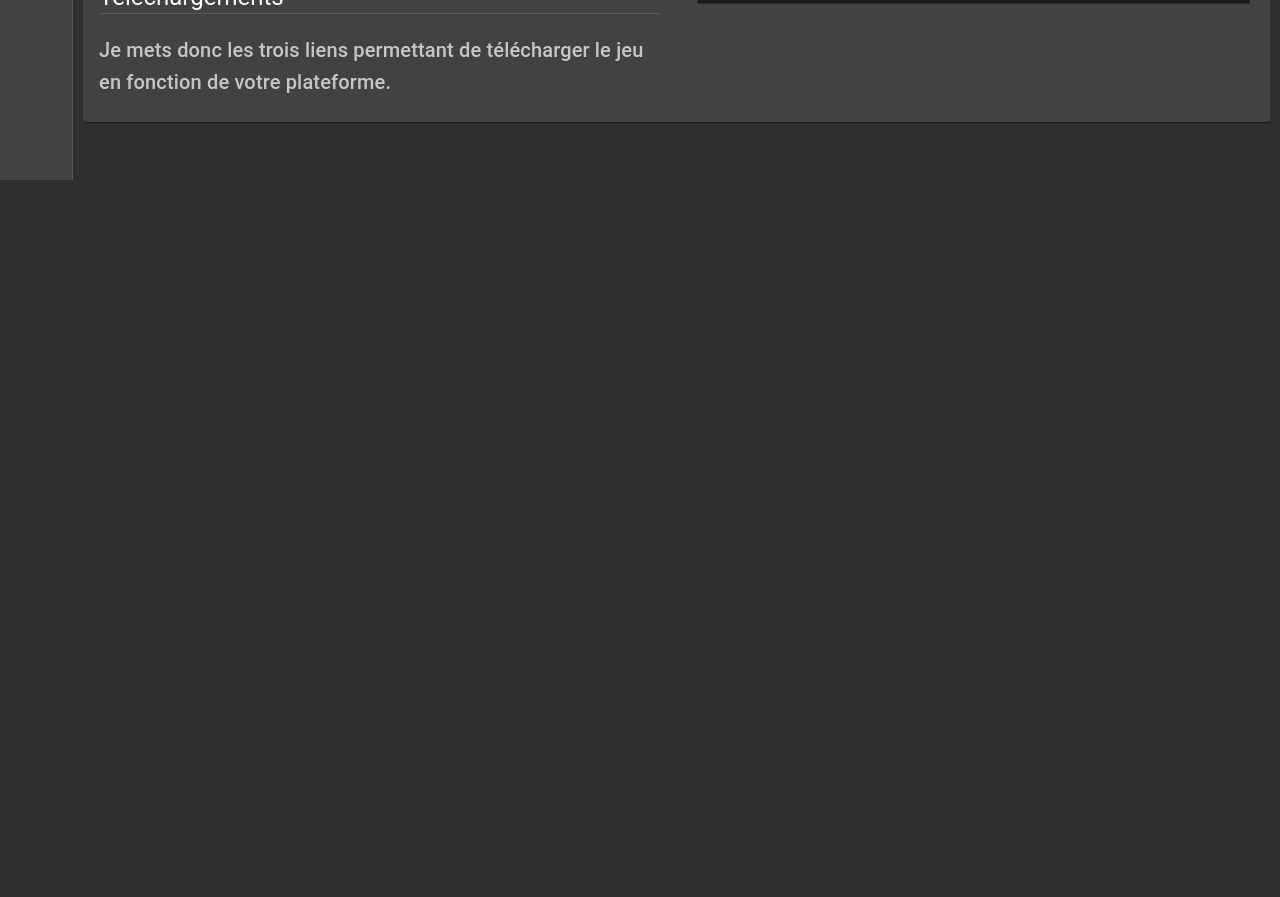
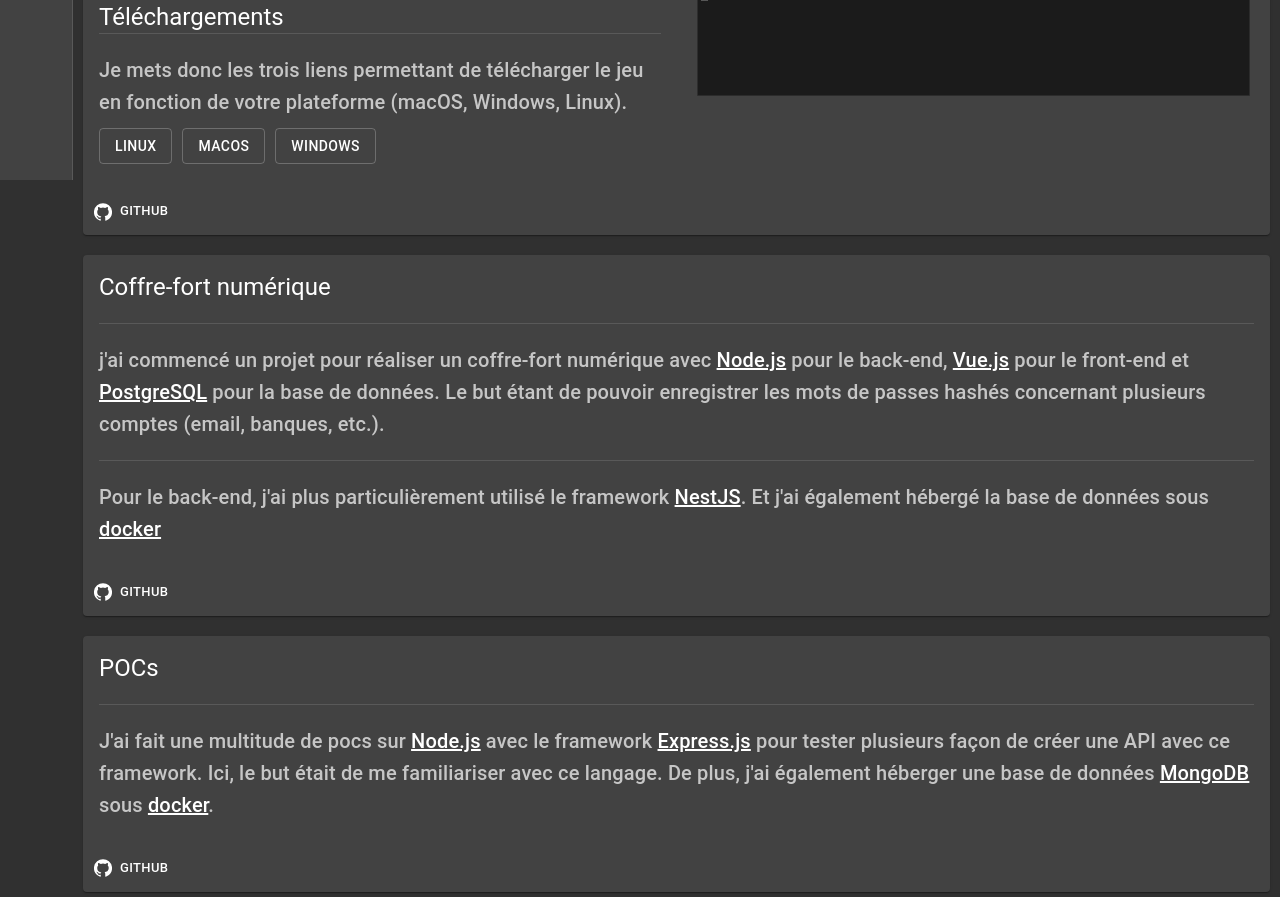
Before and after one commit to Bedhiver/websitefrancisco, a React (Create React App) app: page /projects in a window 1280 px wide. Shown: the part 620-1517 px from the top of the page. Before the commit the page ends 800 px from the top, so only its background shows below. Built offline with nearby package versions, Linux system fonts and the light colour scheme.

Commit message:
feat: project category finished

```diff
--- a/src/assets/assetsProject.js
+++ b/src/assets/assetsProject.js
@@ -1,5 +1,7 @@
+import { Button } from "@material-ui/core";
 import CustomExternalUrl from "../components/CustomExternalUrl";
 import pongScreen from "./pongScreen.png";
+import "./../styles/test.css";
 
 const links = [
   {
@@ -10,11 +12,44 @@ const links = [
     wordLinked: "Electron",
     url: "https://www.electronjs.org/",
   },
+  {
+    wordLinked: "Node.js",
+    url: "https://nodejs.org/fr/",
+  },
+  {
+    wordLinked: "Vue.js",
+    url: "https://vuejs.org/",
+  },
+  {
+    wordLinked: "PostgreSQL",
+    url: "https://www.postgresql.org/",
+  },
+  {
+    wordLinked: "NestJS",
+    url: "https://nestjs.com/",
+  },
+  {
+    wordLinked: "Express.js",
+    url: "https://expressjs.com/",
+  },
+  {
+    wordLinked: "MongoDB",
+    url: "https://www.mongodb.com/fr-fr",
+  },
+  {
+    wordLinked: "docker",
+    url: "https://www.docker.com/",
+  },
 ];
+
+function handleCorrectItem(wordLinked) {
+  return links.find((element) => element.wordLinked === wordLinked);
+}
 
 export const imgArray = [
   {
     id: 1,
+    github: "https://github.com/Bedhiver/GameElectron",
     img: pongScreen,
     title: "Jeu du Ping Pong",
     content: [
@@ -28,17 +63,17 @@ export const imgArray = [
             Pour le réaliser j'ai utlisé deux frameworks. Pour faire un jeu j'ai
             donc eu besoin d'un moteur de jeu,{" "}
             {
-              <CustomExternalUrl
-                wordLinked={links[0].wordLinked}
-                url={links[0].url}
+              <CustomExternalUrl // Phaser 3
+                link={handleCorrectItem("Phaser 3")}
+                isDecoration={true}
               />
             }
             . Ensuite, pour pouvoir en faire un jeu desktop j'ai appris à
             manipuler{" "}
             {
-              <CustomExternalUrl
-                wordLinked={links[1].wordLinked}
-                url={links[1].url}
+              <CustomExternalUrl // Electron
+                link={handleCorrectItem("Electron")}
+                isDecoration={true}
               />
             }
             .
@@ -48,12 +83,153 @@ export const imgArray = [
       {
         subTitle: "",
         description:
-          "J'ai finalement utilisé le package electron-packager pour déployer mon jeu sur les différentes plateformes.",
+          "J'ai finalement utilisé le package npm electron-packager pour déployer mon jeu sur les différentes plateformes.",
       },
       {
         subTitle: "Téléchargements",
-        description:
-          "Je mets donc les trois liens permettant de télécharger le jeu en fonction de votre plateforme.",
+        description: (
+          <div
+            style={{
+              display: "flex",
+              flexWrap: "wrap",
+              gap: "10px",
+            }}
+          >
+            Je mets donc les trois liens permettant de télécharger le jeu en
+            fonction de votre plateforme (macOS, Windows, Linux).
+            <Button variant={"outlined"}>
+              <CustomExternalUrl
+                link={{
+                  wordLinked: "Linux",
+                  url: "https://github.com/Bedhiver/GameElectron/releases/download/0.1.2/GameElectron-Linux.zip",
+                }}
+                isDecoration={false}
+              />
+            </Button>
+            <Button variant={"outlined"}>
+              <CustomExternalUrl
+                link={{
+                  wordLinked: "macOS",
+                  url: "https://github.com/Bedhiver/GameElectron/releases/download/0.1.1/GameElectron-macOS.zip",
+                }}
+                isDecoration={false}
+              />
+            </Button>
+            <Button variant={"outlined"}>
+              <CustomExternalUrl
+                link={{
+                  wordLinked: "Windows",
+                  url: "https://github.com/Bedhiver/GameElectron/releases/download/0.1.0/GameElectron-Windows.zip",
+                }}
+                isDecoration={false}
+              />
+            </Button>
+          </div>
+        ),
+      },
+    ],
+  },
+  {
+    id: 2,
+    github: "https://github.com/Bedhiver/MyChest",
+    title: "Coffre-fort numérique",
+    content: [
+      {
+        subTitle: "",
+        description: (
+          <div>
+            j'ai commencé un projet pour réaliser un coffre-fort numérique avec{" "}
+            {
+              <CustomExternalUrl // Node.js
+                link={handleCorrectItem("Node.js")}
+                isDecoration={true}
+              />
+            }{" "}
+            pour le back-end,{" "}
+            {
+              <CustomExternalUrl // Vue.js
+                link={handleCorrectItem("Vue.js")}
+                isDecoration={true}
+              />
+            }{" "}
+            pour le front-end et{" "}
+            {
+              <CustomExternalUrl // PostgreSQL
+                link={handleCorrectItem("PostgreSQL")}
+                isDecoration={true}
+              />
+            }{" "}
+            pour la base de données. Le but étant de pouvoir enregistrer les
+            mots de passes hashés concernant plusieurs comptes (email, banques,
+            etc.).
+          </div>
+        ),
+      },
+      {
+        subTitle: "",
+        description: (
+          <div>
+            Pour le back-end, j'ai plus particulièrement utilisé le framework{" "}
+            {
+              <CustomExternalUrl // NestJS
+                link={handleCorrectItem("NestJS")}
+                isDecoration={true}
+              />
+            }
+            . Et j'ai également hébergé la base de données sous{" "}
+            {
+              <CustomExternalUrl // docker
+                link={handleCorrectItem("docker")}
+                isDecoration={true}
+              />
+            }
+          </div>
+        ),
+      },
+    ],
+  },
+  {
+    id: 3,
+    github: "https://github.com/Bedhiver/POCs",
+    title: "POCs",
+    content: [
+      {
+        subTitle: "",
+        description: (
+          <div>
+            J'ai fait une multitude de pocs sur{" "}
+            {
+              <CustomExternalUrl // Node.js
+                link={handleCorrectItem("Node.js")}
+                isDecoration={true}
+              />
+            }{" "}
+            avec le framework{" "}
+            {
+              <CustomExternalUrl // Express.js
+                link={handleCorrectItem("Express.js")}
+                isDecoration={true}
+              />
+            }{" "}
+            pour tester plusieurs façon de créer une API avec ce framework. Ici,
+            le but était de me familiariser avec ce langage. De plus, j'ai
+            également héberger une base de données{" "}
+            {
+              <CustomExternalUrl // MongoDB
+                link={handleCorrectItem("MongoDB")}
+                isDecoration={true}
+              />
+            }{" "}
+            sous{" "}
+            {
+              <CustomExternalUrl // docker
+                link={handleCorrectItem("docker")}
+                isDecoration={true}
+              />
+            }
+            .
+          </div>
+        ),
       },
     ],
   },
--- a/src/components/CardProject.js
+++ b/src/components/CardProject.js
@@ -1,15 +1,19 @@
+import React, { useEffect, useState } from "react";
 import {
+  Button,
   Card,
+  CardActions,
   CardContent,
   CardMedia,
   Divider,
   Grid,
   Typography,
 } from "@material-ui/core";
+import CustomExternalUrl from "./CustomExternalUrl";
+import GitHubIcon from "@material-ui/icons/GitHub";
 import "./../styles/CardProjectStyle.css";
-import React, { useEffect, useState } from "react";
 
-export default function CardProject({ imgSrc, title, content }) {
+export default function CardProject({ imgSrc, title, content, githubUrl }) {
   const [dimensions, setDimensions] = useState({
     height: window.innerHeight,
     width: window.innerWidth,
@@ -33,14 +37,14 @@ export default function CardProject({ imgSrc, title, content }) {
   function isImageOrSmall() {
     const param = {
       xs: 6,
-      display: "block",
+      display: "flex",
     };
     if (imgSrc == null || dimensions.width < 960) {
       param.xs = 12;
       param.display = "none";
     } else {
       param.xs = 6;
-      param.display = "block";
+      param.display = "flex";
     }
     return param;
   }
@@ -74,7 +78,7 @@ export default function CardProject({ imgSrc, title, content }) {
           id="secondGridItem"
           style={{ display: isImageOrSmall().display }}
         >
-          <div id="divStyle">
+          <div id="imgCentered">
             <CardMedia
               component="img"
               id="cardMediaProject"
@@ -84,6 +88,17 @@ export default function CardProject({ imgSrc, title, content }) {
           </div>
         </Grid>
       </Grid>
+      <CardActions>
+        <Button size="small" startIcon={<GitHubIcon />}>
+          <CustomExternalUrl
+            link={{
+              wordLinked: "GitHub",
+              url: githubUrl,
+            }}
+            isDecoration={false}
+          />
+        </Button>
+      </CardActions>
     </Card>
   );
 }
--- a/src/components/CustomExternalUrl.js
+++ b/src/components/CustomExternalUrl.js
@@ -1,15 +1,18 @@
 import { useTheme } from "@material-ui/core";
 import React from "react";
 
-export default function CustomExternalUrl({ wordLinked, url }) {
+export default function CustomExternalUrl({ link, isDecoration }) {
+
+  let foo = isDecoration ? "" : "none"
+
   return (
     <a
-      style={{ color: useTheme().palette.text.primary }}
+      style={{ color: useTheme().palette.text.primary, textDecoration: foo }}
       target="_blank"
       rel="noreferrer"
-      href={url}
+      href={link.url}
     >
-      {wordLinked}
+      {link.wordLinked}
     </a>
   );
 }
--- a/src/components/Project.js
+++ b/src/components/Project.js
@@ -11,12 +11,15 @@ export default function Project() {
       <Divider id="dividerProject" />
       <div className="divContainer">
         {imgArray.map((element, id) => (
-          <CardProject
-            key={id}
-            imgSrc={element.img}
-            title={element.title}
-            content={element.content}
-          />
+          <div key={id}>
+            <br />
+            <CardProject
+              imgSrc={element.img}
+              title={element.title}
+              content={element.content}
+              githubUrl={element.github}
+            />
+          </div>
         ))}
       </div>
     </div>
--- a/src/styles/CardProjectStyle.css
+++ b/src/styles/CardProjectStyle.css
@@ -13,14 +13,17 @@
 
 #cardContentProject {
   display: flex;
+} */
+
+#imgCentered {
+  width: 700px;
 }
 
-#divStyle {
-  display: flex;
-} */
-
 #secondGridItem {
+  width: 100px;
   padding: 20px;
+  justify-content: center;
+  align-items: center;
 }
 
 /* @media (max-width: 960px) {
--- a/src/styles/test.css
+++ b/src/styles/test.css
@@ -6,3 +6,9 @@
   /* filter: drop-shadow(1px 1px 4px #000000); */
   /* overflow-x: hidden; */
 }
+
+#divGrid {
+  display: flex;
+  flex-wrap: wrap;
+  gap: 10px;
+}
```
